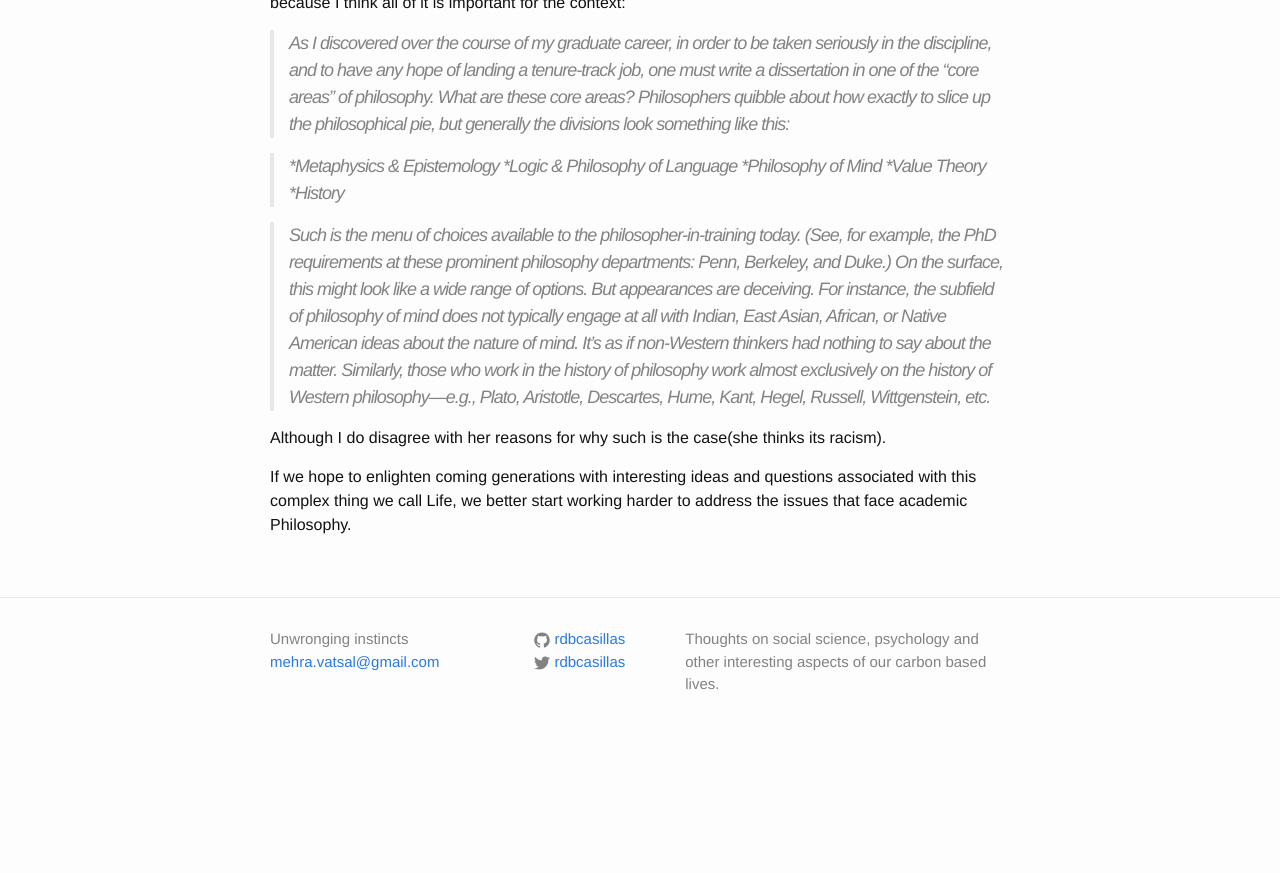
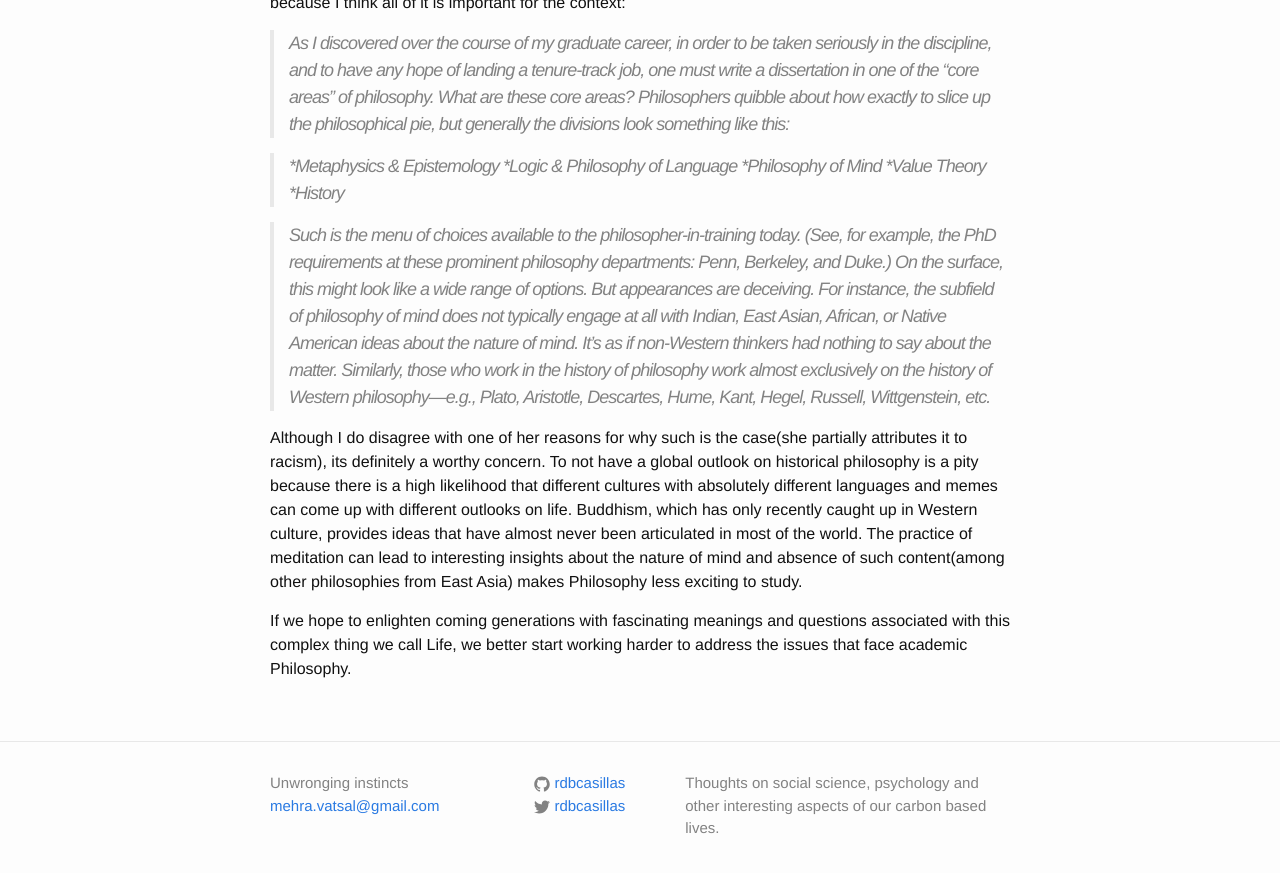
Before and after one commit to rdbcasillas/rdbcasillas.github.io, a Jekyll site: the page built from _posts/2016-01-18-Philosophy_struggle.md, in a window 1280 px wide and 900 px high, scrolled down 2183 px. Shown: the top 873 px of the window. Built offline with Jekyll 4.4.1, drawn with Linux system fonts in a browser that asks for light colours; Markdown is read by kramdown in place of the engine named in the settings; before the commit the page ends 2939 px from its top, so only the background shows below that; some of the changed text lies outside the part shown.

Commit message:
formatting and few lines

```diff
--- a/_posts/2016-01-18-Philosophy_struggle.md
+++ b/_posts/2016-01-18-Philosophy_struggle.md
@@ -35,6 +35,6 @@ There is also concern over lack of diversity(in terms of women and minority) in
 
 >Such is the menu of choices available to the philosopher-in-training today. (See, for example, the PhD requirements at these prominent philosophy departments: Penn, Berkeley, and Duke.) On the surface, this might look like a wide range of options. But appearances are deceiving. For instance, the subfield of philosophy of mind does not typically engage at all with Indian, East Asian, African, or Native American ideas about the nature of mind. It’s as if non-Western thinkers had nothing to say about the matter. Similarly, those who work in the history of philosophy work almost exclusively on the history of Western philosophy—e.g., Plato, Aristotle, Descartes, Hume, Kant, Hegel, Russell, Wittgenstein, etc.
 
-Although I do disagree with her reasons for why such is the case(she thinks its racism).
+Although I do disagree with one of her reasons for why such is the case(she partially attributes it to racism), its definitely a worthy concern. To not have a global outlook on historical philosophy is a pity because there is a high likelihood that different cultures with absolutely different languages and memes can come up with different outlooks on life. Buddhism, which has only recently caught up in Western culture, provides ideas that have almost never been articulated in most of the world. The practice of meditation can lead to interesting insights about the nature of mind and absence of such content(among other philosophies from East Asia) makes Philosophy less exciting to study.
 
-If we hope to enlighten coming generations with interesting ideas and questions associated with this complex thing we call Life, we better start working harder to address the issues that face academic Philosophy.
+If we hope to enlighten coming generations with fascinating meanings and questions associated with this complex thing we call Life, we better start working harder to address the issues that face academic Philosophy.
```
